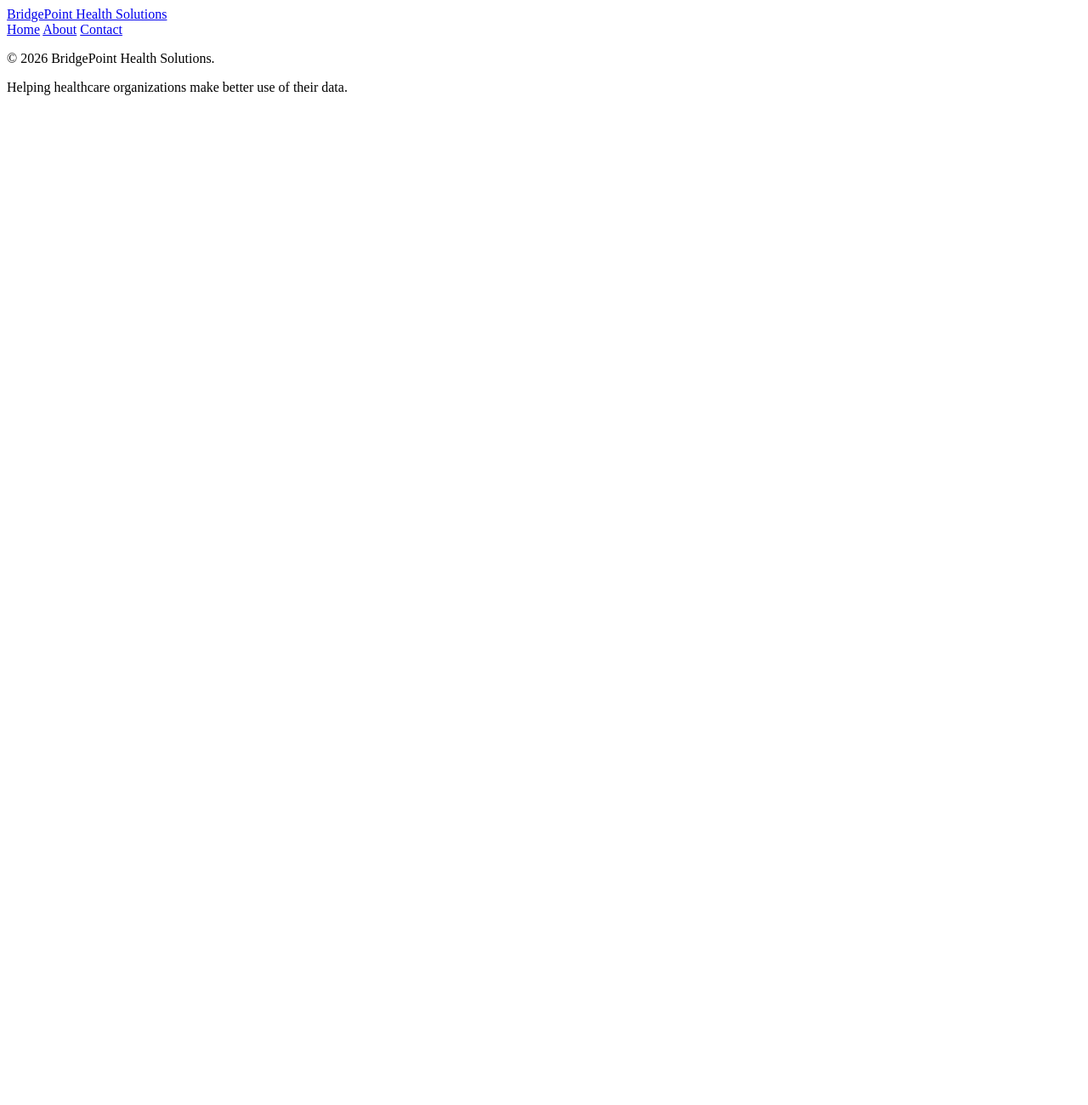
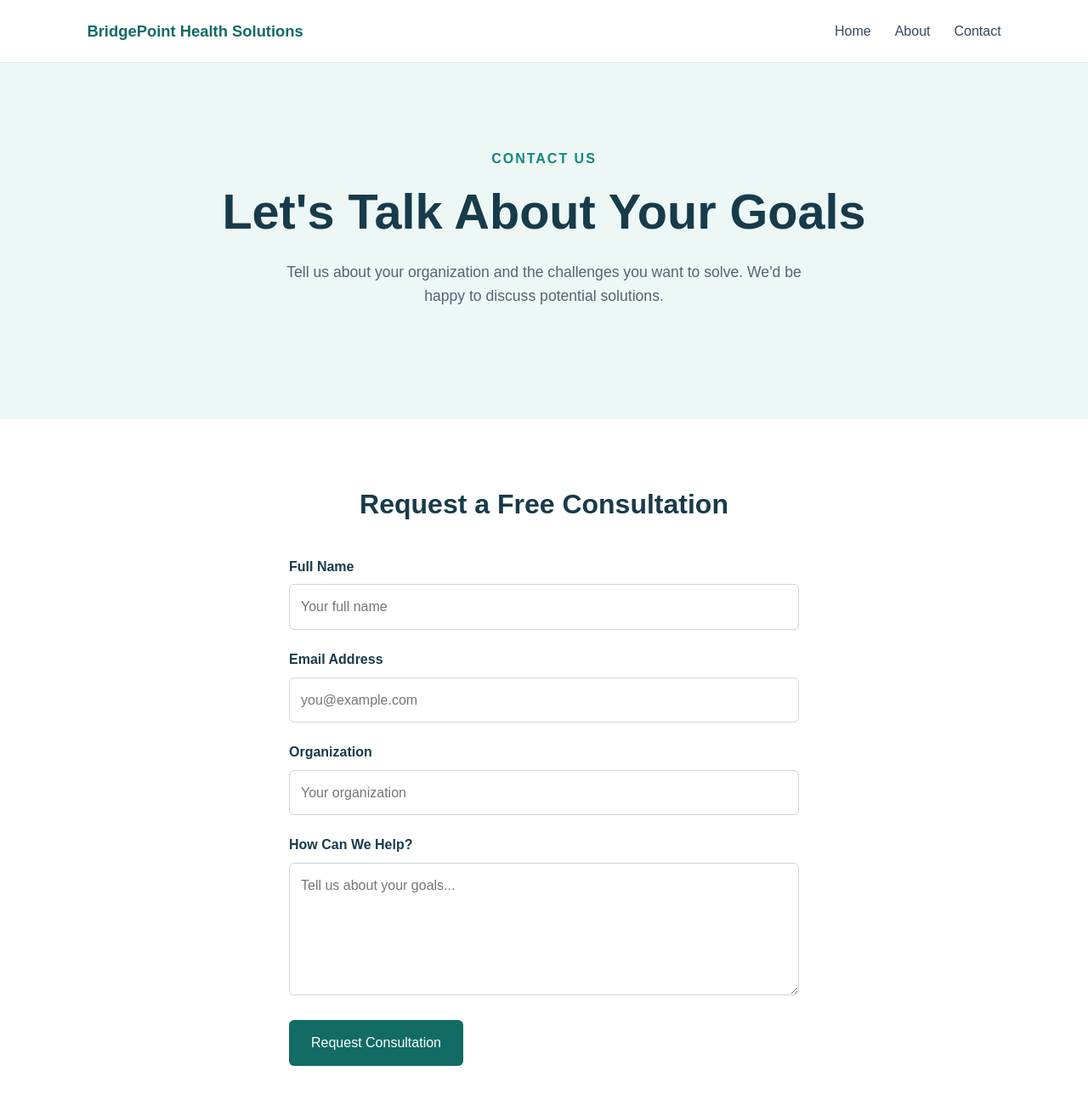
Before and after one commit to animelone/client-site-project, a plain HTML site: page contact.html in a window 1280 px wide. Shown: the top 1300 px of the page at 85% size. Before the commit the page ends 800 px from the top, so only its background shows below. Drawn offline with Linux system fonts and the light colour scheme.

Commit message:
Build home about and contact pages

```diff
--- a/contact.html
+++ b/contact.html
@@ -23,7 +23,69 @@
   </header>
 
   <main>
-    <!-- Home page content goes here -->
+
+<section class="hero">
+  <p class="eyebrow">Contact Us</p>
+  <h1>Let's Talk About Your Goals</h1>
+  <p>
+    Tell us about your organization and the challenges
+    you want to solve. We'd be happy to discuss
+    potential solutions.
+  </p>
+</section>
+
+<section class="services">
+  <h2>Request a Free Consultation</h2>
+
+  <form class="contact-form" action="#" method="post">
+    <div class="form-group">
+      <label for="name">Full Name</label>
+      <input
+        type="text"
+        id="name"
+        name="name"
+        placeholder="Your full name"
+        required
+      >
+    </div>
+
+    <div class="form-group">
+      <label for="email">Email Address</label>
+      <input
+        type="email"
+        id="email"
+        name="email"
+        placeholder="you@example.com"
+        required
+      >
+    </div>
+
+    <div class="form-group">
+      <label for="organization">Organization</label>
+      <input
+        type="text"
+        id="organization"
+        name="organization"
+        placeholder="Your organization"
+      >
+    </div>
+
+    <div class="form-group">
+      <label for="message">How Can We Help?</label>
+      <textarea
+        id="message"
+        name="message"
+        rows="5"
+        placeholder="Tell us about your goals..."
+        required
+      ></textarea>
+    </div>
+
+    <button type="submit" class="button">
+      Request Consultation
+    </button>
+  </form>
+</section>
   </main>
 
   <footer>
--- a/style.css
+++ b/style.css
@@ -0,0 +1,242 @@
+
+/* 1. Reset and base styles */
+* {
+  margin: 0;
+  padding: 0;
+  box-sizing: border-box;
+}
+
+body {
+  font-family: Arial, Helvetica, sans-serif;
+  line-height: 1.6;
+  color: #243342;
+  background-color: #ffffff;
+}
+
+a {
+  text-decoration: none;
+  color: inherit;
+}
+
+/* 2. Header and navigation */
+header {
+  display: flex;
+  justify-content: space-between;
+  align-items: center;
+  padding: 22px 8%;
+  background-color: #ffffff;
+  border-bottom: 1px solid #e5eaf0;
+}
+
+.logo {
+  font-size: 1.15rem;
+  font-weight: bold;
+  color: #126b65;
+}
+
+nav {
+  display: flex;
+  gap: 28px;
+}
+
+nav a {
+  color: #34495e;
+  font-weight: 500;
+}
+
+nav a:hover {
+  color: #13877d;
+}
+
+/* 3. Hero section */
+.hero {
+  padding: 100px 8%;
+  background-color: #edf7f6;
+  text-align: center;
+}
+
+.eyebrow {
+  color: #13877d;
+  font-weight: bold;
+  text-transform: uppercase;
+  letter-spacing: 2px;
+  margin-bottom: 16px;
+}
+
+.hero h1 {
+  max-width: 800px;
+  margin: 0 auto 24px;
+  font-size: clamp(2.2rem, 5vw, 3.6rem);
+  line-height: 1.15;
+  color: #173b4a;
+}
+
+.hero p:not(.eyebrow) {
+  max-width: 650px;
+  margin: 0 auto 30px;
+  color: #526575;
+  font-size: 1.1rem;
+}
+
+/* 4. Buttons */
+.button {
+  display: inline-block;
+  padding: 14px 26px;
+  background-color: #126b65;
+  color: #ffffff;
+  border-radius: 6px;
+  font-weight: bold;
+  transition: background-color 0.2s ease;
+}
+
+.button:hover {
+  background-color: #0b504b;
+}
+
+/* 5. Services section */
+.services {
+  padding: 75px 8%;
+  text-align: center;
+}
+
+.services h2,
+.why-us h2,
+.cta h2 {
+  font-size: 2rem;
+  margin-bottom: 18px;
+  color: #173b4a;
+}
+
+.service-list {
+  display: grid;
+  grid-template-columns: repeat(3, minmax(0, 1fr));
+  gap: 24px;
+  margin-top: 38px;
+  text-align: left;
+}
+
+.service-card {
+  padding: 28px;
+  border: 1px solid #e1e8ed;
+  border-radius: 10px;
+  background-color: #ffffff;
+}
+
+.service-card h3 {
+  color: #126b65;
+  margin-bottom: 12px;
+}
+
+.service-card p,
+.why-us p,
+.cta p {
+  color: #526575;
+}
+
+/* 6. Why us section */
+.why-us {
+  padding: 65px 8%;
+  text-align: center;
+  background-color: #f6f8fa;
+}
+
+.why-us p {
+  max-width: 700px;
+  margin: 0 auto;
+}
+
+/* 7. Call to action */
+.cta {
+  padding: 70px 8%;
+  text-align: center;
+}
+
+.cta p {
+  margin-bottom: 25px;
+}
+
+/* 8. Footer */
+footer {
+  padding: 28px 8%;
+  text-align: center;
+  background-color: #173b4a;
+  color: #ffffff;
+}
+
+footer p + p {
+  margin-top: 5px;
+  color: #d3e1e7;
+  font-size: 0.9rem;
+}
+
+/* 9. Responsive layout for phones and tablets */
+@media (max-width: 768px) {
+  header {
+    flex-direction: column;
+    gap: 16px;
+  }
+
+  nav {
+    gap: 20px;
+  }
+
+  .hero {
+    padding: 70px 6%;
+  }
+
+  .service-list {
+    grid-template-columns: 1fr;
+  }
+
+  .services,
+  .why-us,
+  .cta {
+    padding: 50px 6%;
+  }
+}
+
+
+/* Contact form */
+.contact-form {
+  max-width: 600px;
+  margin: 35px auto 0;
+  text-align: left;
+}
+
+.form-group {
+  margin-bottom: 22px;
+}
+
+.form-group label {
+  display: block;
+  margin-bottom: 8px;
+  font-weight: bold;
+  color: #173b4a;
+}
+
+.form-group input,
+.form-group textarea {
+  width: 100%;
+  padding: 13px;
+  font: inherit;
+  color: #243342;
+  border: 1px solid #ccd6dd;
+  border-radius: 6px;
+  background-color: #ffffff;
+}
+
+.form-group input:focus,
+.form-group textarea:focus {
+  outline: 2px solid #13877d;
+  outline-offset: 2px;
+}
+
+.form-group textarea {
+  resize: vertical;
+}
+
+.contact-form button {
+  border: none;
+  font: inherit;
+  cursor: pointer;
+}
```
Also changed, not shown: about.html (+64 -1 lines).
